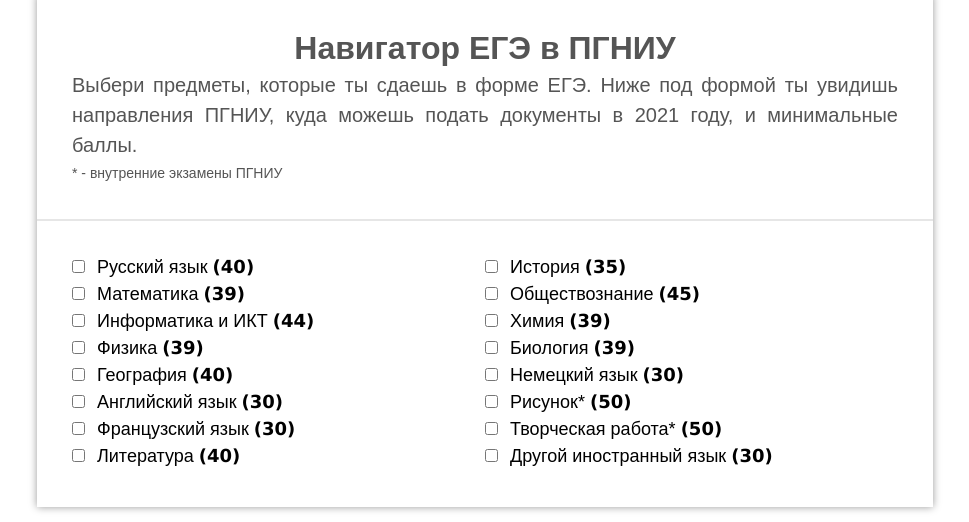
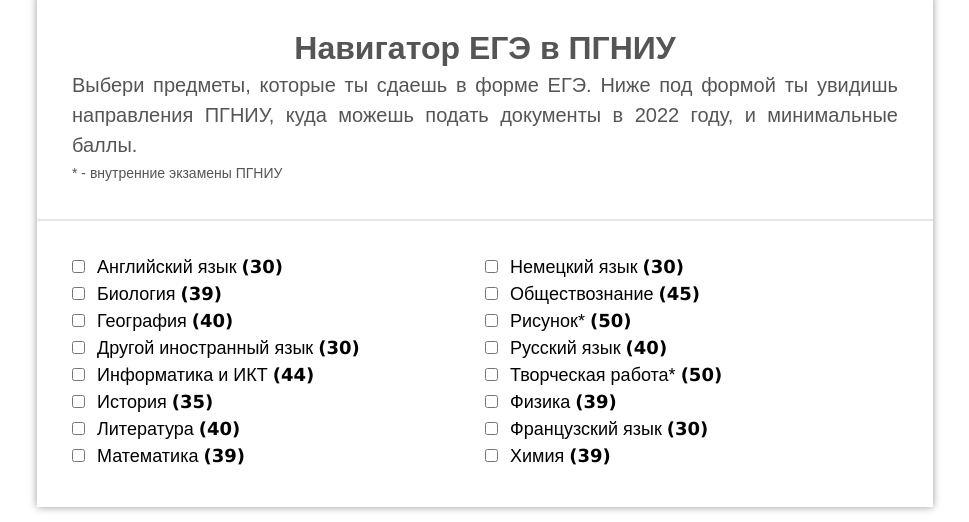
Before and after one commit to KonstantinSh21/ege_psu, a Vue app: page / in a window 1280 px wide. Shown: the part 319-841 px from the top of the page, without its empty margins (155-1124 px from the left). Built offline with nearby package versions, Linux system fonts and the light colour scheme.

Commit message:
sort elements by alphabet

```diff
--- a/src/App.vue
+++ b/src/App.vue
@@ -15,7 +15,7 @@
                         <div class="wrapper__body-header--desc text">
                             Выбери предметы, которые ты сдаешь в форме ЕГЭ. Ниже под формой ты увидишь направления
                             ПГНИУ, куда можешь
-                            подать документы в 2021 году, и минимальные баллы.
+                            подать документы в 2022 году, и минимальные баллы.
                         </div>
                         <div class="wrapper__body-header--desc_sub text">
                             * - внутренние экзамены ПГНИУ
@@ -26,87 +26,72 @@
               <div class="wrapper__cb">
                 <div class="wrapper__cb-items">
                   <div class="wrapper__cb-item">
-                    <!--                    //Биология              bio 39-->
-                    <!--                    //Математика            mat 39-->
-                    <!--                    //Геогрфия              geo 40-->
-                    <!--                    //Русский язык          rus 40-->
-                    <!--                    //Химия                 che 39-->
-                    <!--                    //Обществознание        obs 45-->
-                    <!--                    //Информатика и ИКТ     inf 44-->
-                    <!--                    //Английский            eng 30-->
-                    <!--                    //Физика                phy 39-->
-                    <!--                    //История               ist 35-->
-                    <!--                    //Иностранный язык      iny 30-->
-                    <!--                    //Литература            lit 40-->
-                    <!--                    //Немецкий язык         ger 30-->
-                    <!--                    //Французский язык      fre 30-->
-                    <!--                    //Творческая работа     tvo 50-->
-                    <!--                    //Рисунок               ris 50-->
-                    <input @click="Click('rus', !isRus)" v-model="isRus" type="checkbox" id="rus"/>
-                    <label for="rus">Русский язык <b>(40)</b></label>
+                    <input @click="Click('eng', !isEng)" v-model="isEng" type="checkbox" id="eng"/>
+                    <label for="eng">Английский язык <b>(30)</b></label>
                   </div>
                   <div class="wrapper__cb-item">
-                    <input @click="Click('mat', !isMat)" v-model="isMat" type="checkbox" id="mat"/>
-                    <label for="mat">Математика <b>(39)</b></label>
+                    <input @click="Click('bio', !isBio)" v-model="isBio" type="checkbox" id="bio"/>
+                    <label for="bio">Биология <b>(39)</b></label>
+                  </div>
+                  <div class="wrapper__cb-item">
+                    <input @click="Click('geo', !isGeo)" v-model="isGeo" type="checkbox" id="geo"/>
+                    <label for="geo">География <b>(40)</b></label>
+                  </div>
+                  <div class="wrapper__cb-item">
+                    <input @click="Click('iny', !isIny)" v-model="isIny" type="checkbox" id="iny"/>
+                    <label for="iny">Другой иностранный язык <b>(30)</b></label>
                   </div>
                   <div class="wrapper__cb-item">
                     <input @click="Click('inf', !isInf)" v-model="isInf" type="checkbox" id="inf"/>
                     <label for="inf">Информатика и ИКТ <b>(44)</b></label>
                   </div>
                   <div class="wrapper__cb-item">
+                    <input @click="Click('ist', !isIst)" v-model="isIst" type="checkbox" id="ist"/>
+                    <label for="ist">История <b>(35)</b></label>
+                  </div>
+                  <div class="wrapper__cb-item">
+                    <input @click="Click('lit', !isLit)" v-model="isLit" type="checkbox" id="lit"/>
+                    <label for="lit">Литература <b>(40)</b></label>
+                  </div>
+                  <div class="wrapper__cb-item">
+                    <input @click="Click('mat', !isMat)" v-model="isMat" type="checkbox" id="mat"/>
+                    <label for="mat">Математика <b>(39)</b></label>
+                  </div>
+                </div>
+                <div class="wrapper__cb-items">
+                  <div class="wrapper__cb-item">
+                    <input @click="Click('ger', !isGer)" v-model="isGer" type="checkbox" id="ger"/>
+                    <label for="ger">Немецкий язык <b>(30)</b></label>
+                  </div>
+                  <div class="wrapper__cb-item">
+                    <input @click="Click('obs', !isObs)" v-model="isObs" type="checkbox" id="obs"/>
+                    <label for="obs">Обществознание <b>(45)</b></label>
+                  </div>
+                  <div class="wrapper__cb-item">
+                    <input @click="Click('ris', !isRis)" v-model="isRis" type="checkbox" id="ris"/>
+                    <label for="ris">Рисунок* <b>(50)</b></label>
+                  </div>
+                  <div class="wrapper__cb-item">
+                    <input @click="Click('rus', !isRus)" v-model="isRus" type="checkbox" id="rus"/>
+                    <label for="rus">Русский язык <b>(40)</b></label>
+                  </div>
+                  <div class="wrapper__cb-item">
+                    <input @click="Click('tvo', !isTvo)" v-model="isTvo" type="checkbox" id="tvo"/>
+                    <label for="tvo">Творческая работа* <b>(50)</b></label>
+                  </div>
+                  <div class="wrapper__cb-item">
                     <input @click="Click('phy', !isPhy)" v-model="isPhy" type="checkbox" id="phy"/>
                     <label for="phy">Физика <b>(39)</b></label>
-                  </div>
-                  <div class="wrapper__cb-item">
-                    <input @click="Click('geo', !isGeo)" v-model="isGeo" type="checkbox" id="geo"/>
-                    <label for="geo">География <b>(40)</b></label>
-                  </div>
-                  <div class="wrapper__cb-item">
-                    <input @click="Click('eng', !isEng)" v-model="isEng" type="checkbox" id="eng"/>
-                    <label for="eng">Английский язык <b>(30)</b></label>
                   </div>
                   <div class="wrapper__cb-item">
                     <input @click="Click('fre', !isFre)" v-model="isFre" type="checkbox" id="fre"/>
                     <label for="fre">Французский язык <b>(30)</b></label>
                   </div>
                   <div class="wrapper__cb-item">
-                    <input @click="Click('lit', !isLit)" v-model="isLit" type="checkbox" id="lit"/>
-                    <label for="lit">Литература <b>(40)</b></label>
-                  </div>
-                </div>
-                <div class="wrapper__cb-items">
-                  <div class="wrapper__cb-item">
-                    <input @click="Click('ist', !isIst)" v-model="isIst" type="checkbox" id="ist"/>
-                    <label for="ist">История <b>(35)</b></label>
-                  </div>
-                  <div class="wrapper__cb-item">
-                    <input @click="Click('obs', !isObs)" v-model="isObs" type="checkbox" id="obs"/>
-                    <label for="obs">Обществознание <b>(45)</b></label>
-                  </div>
-                  <div class="wrapper__cb-item">
                     <input @click="Click('che', !isChe)" v-model="isChe" type="checkbox" id="che"/>
                     <label for="che">Химия <b>(39)</b></label>
                   </div>
-                  <div class="wrapper__cb-item">
-                    <input @click="Click('bio', !isBio)" v-model="isBio" type="checkbox" id="bio"/>
-                    <label for="bio">Биология <b>(39)</b></label>
-                  </div>
-                  <div class="wrapper__cb-item">
-                    <input @click="Click('ger', !isGer)" v-model="isGer" type="checkbox" id="ger"/>
-                    <label for="ger">Немецкий язык <b>(30)</b></label>
-                  </div>
-                  <div class="wrapper__cb-item">
-                    <input @click="Click('ris', !isRis)" v-model="isRis" type="checkbox" id="ris"/>
-                    <label for="ris">Рисунок* <b>(50)</b></label>
-                  </div>
-                  <div class="wrapper__cb-item">
-                    <input @click="Click('tvo', !isTvo)" v-model="isTvo" type="checkbox" id="tvo"/>
-                    <label for="tvo">Творческая работа* <b>(50)</b></label>
-                  </div>
-                  <div class="wrapper__cb-item">
-                    <input @click="Click('iny', !isIny)" v-model="isIny" type="checkbox" id="iny"/>
-                    <label for="iny">Другой иностранный язык <b>(30)</b></label>
-                  </div>
+
                 </div>
               </div>
             </div>
```
